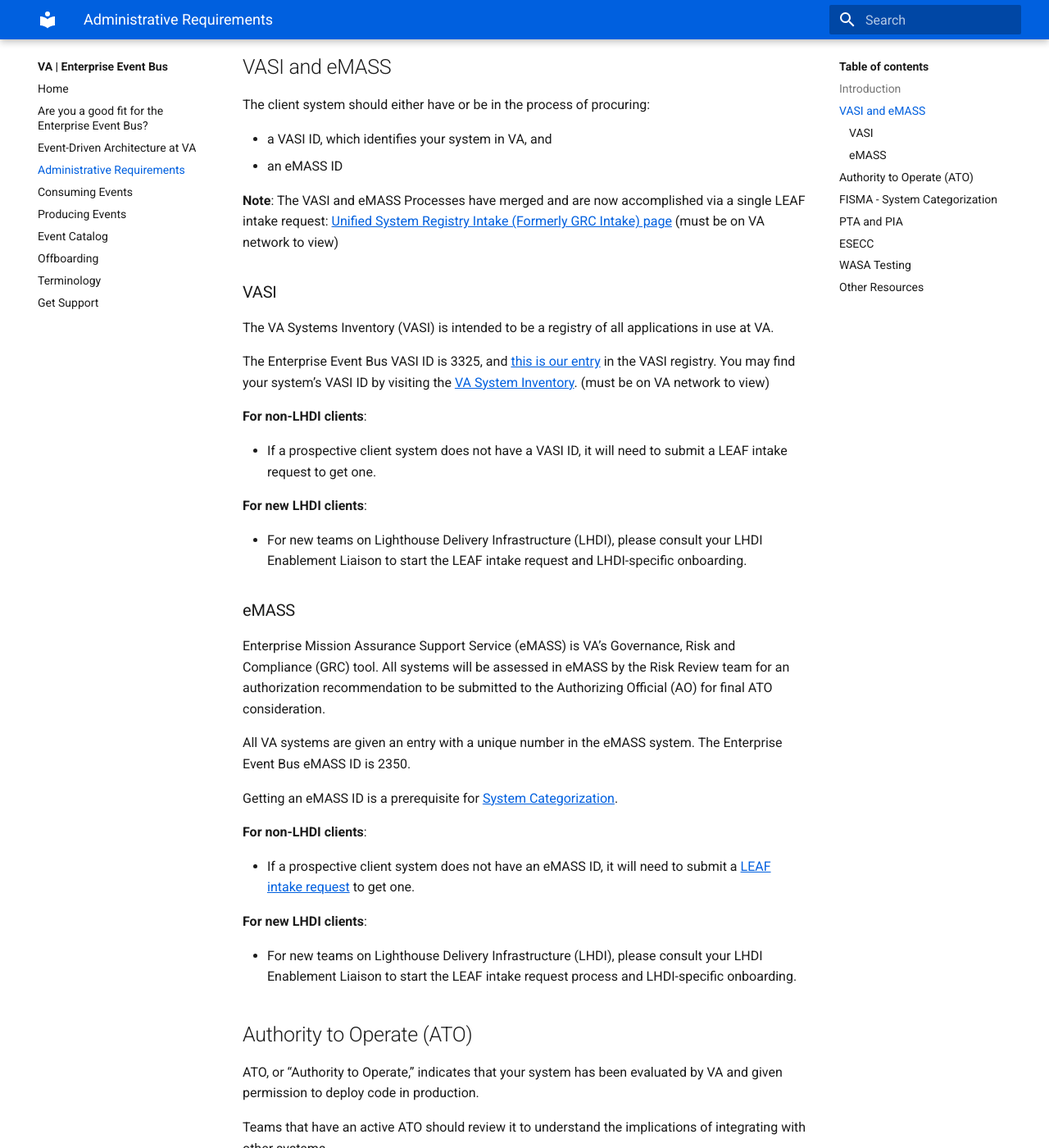
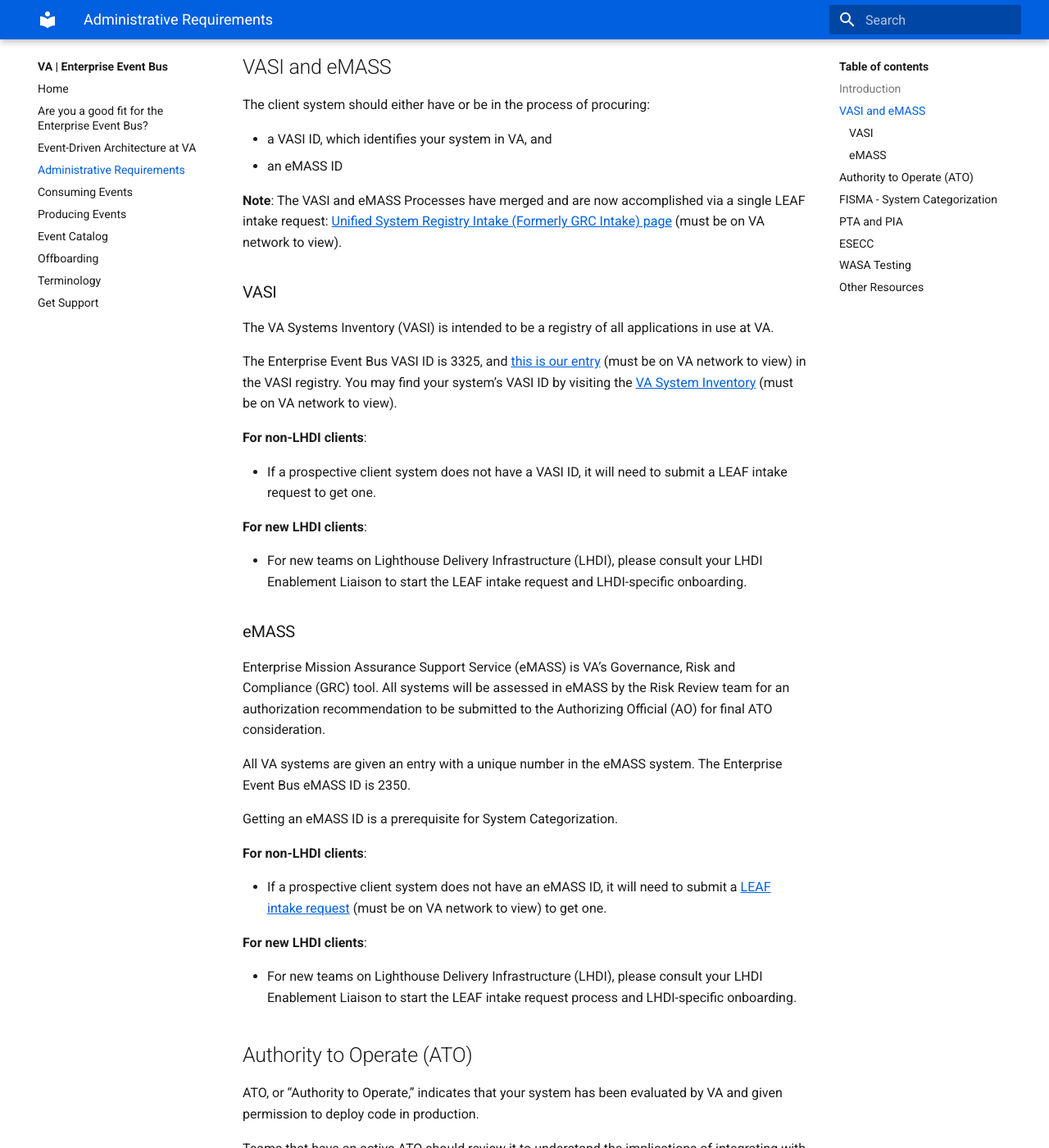
Before and after one commit to department-of-veterans-affairs/ves-event-bus-developer-portal, an MkDocs documentation site: the page built from docs/administrative-requirements.md, in a window 1280 px wide and 1400 px high, scrolled down 736 px. Shown: the whole window at 82% size. Built offline with MkDocs 1.6.1 and Material for MkDocs 9.7.7, drawn with Linux system fonts in a browser that asks for light colours; some of the changed text lies outside the part shown.

Commit message:
update view access requirements

```diff
--- a/docs/administrative-requirements.md
+++ b/docs/administrative-requirements.md
@@ -30,13 +30,13 @@
 * a VASI ID, which identifies your system in VA, and
 * an eMASS ID
 
-**Note**: The VASI and eMASS Processes have merged and are now accomplished via a single LEAF intake request: [Unified System Registry Intake (Formerly GRC Intake) page](https://leaf.va.gov/NATIONAL/103/cybersecurity_request_portal/) (must be on VA network to view)
+**Note**: The VASI and eMASS Processes have merged and are now accomplished via a single LEAF intake request: [Unified System Registry Intake (Formerly GRC Intake) page](https://leaf.va.gov/NATIONAL/103/cybersecurity_request_portal/) (must be on VA network to view).
 
 ### VASI
 
 The VA Systems Inventory (VASI) is intended to be a registry of all applications in use at VA.
 
-The Enterprise Event Bus VASI ID is 3325, and [this is our entry](https://vaww.vear.ea.oit.va.gov/system_and_application_domain_defs_system_381405.htm) in the VASI registry. You may find your system’s VASI ID by visiting the [VA System Inventory](https://vaww.vear.ea.oit.va.gov/). (must be on VA network to view)
+The Enterprise Event Bus VASI ID is 3325, and [this is our entry](https://vaww.vear.ea.oit.va.gov/system_and_application_domain_defs_system_381405.htm) (must be on VA network to view) in the VASI registry. You may find your system’s VASI ID by visiting the [VA System Inventory](https://vaww.vear.ea.oit.va.gov/) (must be on VA network to view).
 
 **For non-LHDI clients**:
 
@@ -52,11 +52,11 @@
 
 All VA systems are given an entry with a unique number in the eMASS system. The Enterprise Event Bus eMASS ID is 2350.
 
-Getting an eMASS ID is a prerequisite for [System Categorization](#fisma-system-categorization).
+Getting an eMASS ID is a prerequisite for System Categorization.
 
 **For non-LHDI clients**:
 
-* If a prospective client system does not have an eMASS ID, it will need to submit a [LEAF intake request](https://leaf.va.gov/NATIONAL/103/cybersecurity_request_portal/) to get one.
+* If a prospective client system does not have an eMASS ID, it will need to submit a [LEAF intake request](https://leaf.va.gov/NATIONAL/103/cybersecurity_request_portal/) (must be on VA network to view) to get one.
 
 **For new LHDI clients**:
 
@@ -80,7 +80,7 @@
 
 As part of the eMASS process, System Categorization will evaluate the impact to the organization of loss or compromise to the data in the application. The outcome of the System Categorization process is a FISMA risk level rating of Low, Moderate, or High.
 
-If a prospective client system has not been through System Categorization, it will need to follow the steps outlined on this [GRC System Categorization page](https://confluence.devops.va.gov/display/VAExternal/GRC+-+System+Categorization). Note that completing a [Privacy Threshold Analysis](#pta-and-pia) (PTA) document is a prerequisite for System Categorization.
+If a prospective client system has not been through System Categorization, it will need to follow the steps outlined on this [GRC System Categorization page](https://confluence.devops.va.gov/display/VAExternal/GRC+-+System+Categorization) (must be on VA network to view). Note that completing a Privacy Threshold Analysis (PTA) document is a prerequisite for System Categorization.
 
 **Note**: For teams handling ePHI (medical information specific to an individually identifiable patient), the HIPAA Security Rule applies and further review will be required. Support for this can be requested by sending an email to [VHAHCSDevelopmentSecurity2@va.gov](mailto:VHAHCSDevelopmentSecurity2@va.gov).
 
@@ -115,22 +115,22 @@
 
 Resources:
 
-* [ESECC Public URL process (GitHub)](https://github.com/department-of-veterans-affairs/devops/blob/master/docs/ESECC-Public-URL-process.md#prereq)
-* [Tutorial video](https://dvagov.sharepoint.com/:v:/r/sites/OITECOESDKM/KM%20video%20library/Stream%20Migrated%20Videos/Knowledge%20Management%20Videos/KB0106755%20-%20Network%20ESECC%20-%20Create%20a%20Change%20Request-20221206_034448.mp4?csf=1&web=1&e=cCAS5z&nav=eyJyZWZlcnJhbEluZm8iOnsicmVmZXJyYWxBcHAiOiJTdHJlYW1XZWJBcHAiLCJyZWZlcnJhbFZpZXciOiJTaGFyZURpYWxvZy1MaW5rIiwicmVmZXJyYWxBcHBQbGF0Zm9ybSI6IldlYiIsInJlZmVycmFsTW9kZSI6InZpZXcifX0%3D) on creating a Change Request in ESECC
-* [ESECC Self-service Portal](https://esecc.va.gov/CGWeb/Main.aspx) for initiating new requests or change requests
+* [ESECC Public URL process (GitHub)](https://github.com/department-of-veterans-affairs/devops/blob/master/docs/ESECC-Public-URL-process.md#prereq) (must be part of VA GitHub organization to view)
+* [Tutorial video](https://dvagov.sharepoint.com/:v:/r/sites/OITECOESDKM/KM%20video%20library/Stream%20Migrated%20Videos/Knowledge%20Management%20Videos/KB0106755%20-%20Network%20ESECC%20-%20Create%20a%20Change%20Request-20221206_034448.mp4?csf=1&web=1&e=cCAS5z&nav=eyJyZWZlcnJhbEluZm8iOnsicmVmZXJyYWxBcHAiOiJTdHJlYW1XZWJBcHAiLCJyZWZlcnJhbFZpZXciOiJTaGFyZURpYWxvZy1MaW5rIiwicmVmZXJyYWxBcHBQbGF0Zm9ybSI6IldlYiIsInJlZmVycmFsTW9kZSI6InZpZXcifX0%3D) (must be on VA network to view) on creating a Change Request in ESECC
+* [ESECC Self-service Portal](https://esecc.va.gov/CGWeb/Main.aspx) (must be on VA network to view) for initiating new requests or change requests
 
 ## WASA Testing
 
 Web Application Security Assessment (WASA) scanning may be needed as part of the ATO process when a client system builds a web application for consuming events from the Event Bus. Please note that a 30 day notice is required for WASA testing.
 
-The VA SAVD WASA Coordination team can be contacted via email at [VASAVDWASACoordination@va.gov](mailto:VASAVDWASACoordination@va.gov). A request for WASA testing can be submitted on the [Security Assessment Portal home page](https://portalapps.vansoc.va.gov/EAS/Home).
+The VA SAVD WASA Coordination team can be contacted via email at [VASAVDWASACoordination@va.gov](mailto:VASAVDWASACoordination@va.gov). A request for WASA testing can be submitted on the [Security Assessment Portal home page](https://portalapps.vansoc.va.gov/EAS/Home) (must be on VA network to view).
 
 ## Other Resources
 
 **For non-LHDI clients**:
 
-OIS Official Documentation on the VASI/eMASS/ATO process: [eMass Authorization Requirements SOP Guide](https://dvagov.sharepoint.com/sites/OITOIS/KnowledgeService/eMassDocumentLibrary/eMASS_Authorization_Requirements_SOP_Guide.pdf) (pdf)
+OIS Official Documentation on the VASI/eMASS/ATO process: [eMass Authorization Requirements SOP Guide](https://dvagov.sharepoint.com/sites/OITOIS/KnowledgeService/eMassDocumentLibrary/eMASS_Authorization_Requirements_SOP_Guide.pdf) (PDF file, must be on VA network to view)
 
 **For new LHDI clients**:
 
-[Lighthouse Delivery Infrastructure Onboarding Process Overview](https://app.mural.co/t/departmentofveteransaffairs9999/m/departmentofveteransaffairs9999/1684963245734/426a066d466aad4b985d0c6fdc1887ef18cd6a8d?invited=true&sender=u7b7ab34685f00706a24a6128) (Mural)
+[Lighthouse Delivery Infrastructure Onboarding Process Overview](https://app.mural.co/t/departmentofveteransaffairs9999/m/departmentofveteransaffairs9999/1684963245734/426a066d466aad4b985d0c6fdc1887ef18cd6a8d?invited=true&sender=u7b7ab34685f00706a24a6128) (Mural document, view only)
```
Also changed, not shown: other parts of docs/administrative-requirements.md (+1 -1 lines), docs/get-started.md (+1 -1 lines).
